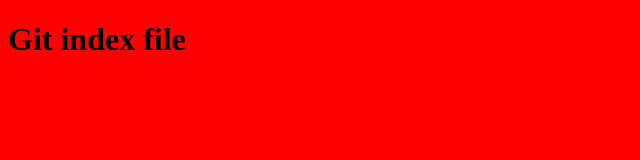
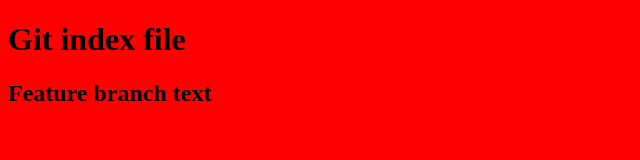
Before and after one commit to devmuhammadmustafa/demodemo, a plain HTML site: page index.html in a window 1280 px wide. Shown: the whole page, without its empty margins (0-640 px from the left). Drawn offline with Linux system fonts and the light colour scheme.

Commit message:
index html add feature text

```diff
--- a/index.html
+++ b/index.html
@@ -8,5 +8,6 @@
   </head>
   <body>
     <h1>Git index file</h1>
+    <h2>Feature branch text</h2>
   </body>
 </html>
```
